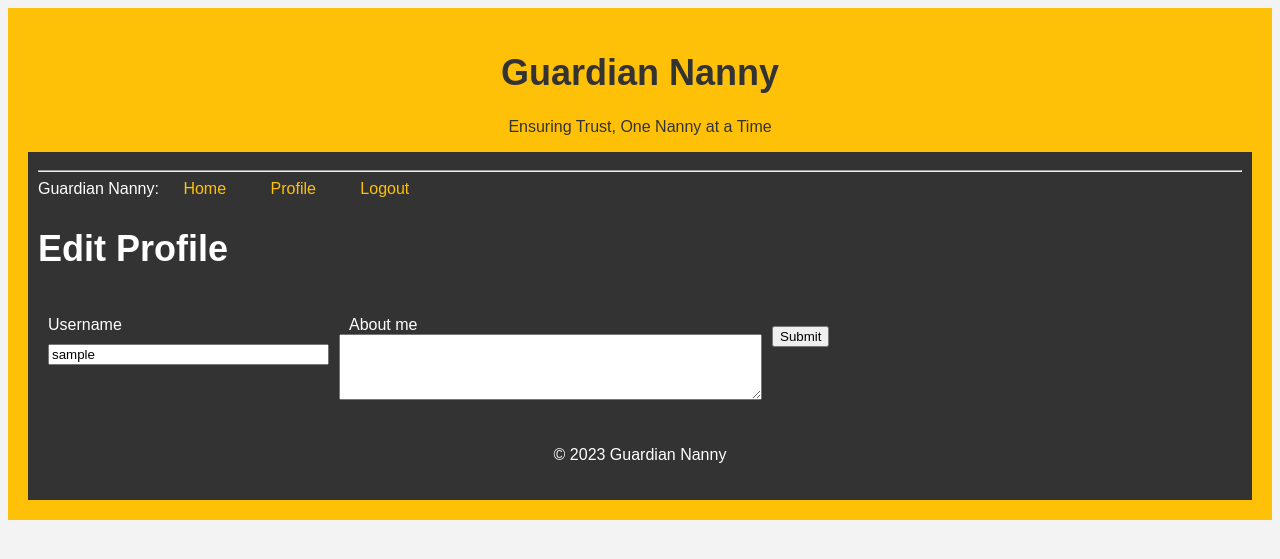
After one commit to Isabel-Kikuvi/Guardian-Nanny, a Flask app: page /edit_profile in a window 1280 px wide. The commit adds this page. Shown: the top 559 px of the page. Run offline with Flask 3, Linux system fonts and the light colour scheme; the visitor is signed in with stand-in values (Sample User, id 1).

Commit message:
created profile pages

```diff
--- a/app/forms.py
+++ b/app/forms.py
@@ -1,7 +1,8 @@
 from flask_wtf import FlaskForm
-from wtforms import StringField, PasswordField, BooleanField, SubmitField
-from wtforms.validators import ValidationError, DataRequired, Email, EqualTo
+from wtforms import StringField, PasswordField, BooleanField, SubmitField,TextAreaField
+from wtforms.validators import ValidationError, DataRequired, Email, EqualTo, Length
 from app.models import User
+
 
 class LoginForm(FlaskForm):
     username = StringField('Username', validators=[DataRequired()])
@@ -26,3 +27,18 @@ class RegistrationForm(FlaskForm):
         user = User.query.filter_by(email=email.data).first()
         if user is not None:
             raise ValidationError('Please use a different email address.')
+
+class EditProfileForm(FlaskForm):
+    username = StringField('Username', validators=[DataRequired()])
+    about_me = TextAreaField('About me', validators=[Length(min=0, max=140)])
+    submit = SubmitField('Submit')
+
+    def __init__(self, original_username, *args, **kwargs):
+        super(EditProfileForm, self).__init__(*args, **kwargs)
+        self.original_username = original_username
+
+    def validate_username(self, username):
+        if username.data != self.original_username:
+            user = User.query.filter_by(username=self.username.data).first()
+            if user is not None:
+                raise ValidationError('Please use a different username.')
--- a/app/models.py
+++ b/app/models.py
@@ -1,6 +1,7 @@
 from werkzeug.security import generate_password_hash, check_password_hash
 from flask_login import UserMixin
 from app import login
+from hashlib import md5
 from app import db
 
 @login.user_loader
@@ -13,17 +14,24 @@ class User(UserMixin, db.Model):
     username = db.Column(db.String(64), index=True, unique=True)
     email = db.Column(db.String(120), index=True, unique=True)
     password_hash = db.Column(db.String(128))
+    selected_nannies = db.relationship('NannySelection', back_populates='user')
+    about_me = db.Column(db.String(140))
 
     def __repr__(self):
         return '<User {}>'.format(self.username)
 
-    selected_nannies = db.relationship('NannySelection', back_populates='user')
+
 
     def set_password(self, password):
         self.password_hash = generate_password_hash(password)
 
     def check_password(self, password):
         return check_password_hash(self.password_hash, password)
+
+    def avatar(self, size):
+        digest = md5(self.email.lower().encode('utf-8')).hexdigest()
+        return 'https://www.gravatar.com/avatar/{}?d=identicon&s={}'.format(
+            digest, size)
 
 # Nanny Model
 class Nanny(db.Model):
--- a/app/routes.py
+++ b/app/routes.py
@@ -5,20 +5,12 @@ from flask_login import current_user, login_user, logout_user, login_required
 from werkzeug.urls import url_parse
 from app.models import User
 from app import db
+from app.forms import EditProfileForm
 
 @app.route('/')
 @app.route('/index')
 def index():
     return render_template("index.html", title='Home Page')
-
-@app.route('/info')
-def about():
-    return render_template('about.html')
-
-
-@app.route('/signup')
-def signup():
-    return render_template('signup.html')
 
 @app.route('/login', methods=['GET', 'POST'])
 def login():
@@ -53,6 +45,25 @@ def register():
         return redirect(url_for('login'))
     return render_template('register.html', title='Register', form=form)
 
-@app.route('/contact')
-def contact():
-    return render_template('contact.html')
+@app.route('/user/<username>')
+@login_required
+def user(username):
+    user = User.query.filter_by(username=username).first_or_404()
+
+    return render_template('user.html', user=user)
+
+@app.route('/edit_profile', methods=['GET', 'POST'])
+@login_required
+def edit_profile():
+    form = EditProfileForm(current_user.username)
+    if form.validate_on_submit():
+        current_user.username = form.username.data
+        current_user.about_me = form.about_me.data
+        db.session.commit()
+        flash('Your changes have been saved.')
+        return redirect(url_for('edit_profile'))
+    elif request.method == 'GET':
+        form.username.data = current_user.username
+        form.about_me.data = current_user.about_me
+    return render_template('edit_profile.html', title='Edit Profile',
+                           form=form)
--- a/app/templates/base.html
+++ b/app/templates/base.html
@@ -11,12 +11,6 @@
         <h1>Guardian Nanny</h1>
         <p>Ensuring Trust, One Nanny at a Time</p>
         <nav>
-            <ul>
-                <li><a href="{{ url_for('index') }}">Home</a></li>
-                <li><a href="{{ url_for('signup') }}">Sign Up</a></li>
-                <li><a href="{{ url_for('login') }}">Log In</a></li>
-                <li><a href="{{ url_for('contact') }}">Contact</a></li>
-            </ul>
             <hr>
                 {% with messages = get_flashed_messages() %}
                 {% if messages %}
@@ -33,6 +27,7 @@
             {% if current_user.is_anonymous %}
             <a href="{{ url_for('login') }}">Login</a>
             {% else %}
+            <a href="{{ url_for('user', username=current_user.username) }}">Profile</a>
             <a href="{{ url_for('logout') }}">Logout</a>
             {% endif %}
         </div>
--- /dev/null
+++ b/app/templates/edit_profile.html
@@ -0,0 +1,23 @@
+{% extends "base.html" %}
+
+{% block content %}
+    <h1>Edit Profile</h1>
+    <form action="" method="post">
+        {{ form.hidden_tag() }}
+        <p>
+            {{ form.username.label }}<br>
+            {{ form.username(size=32) }}<br>
+            {% for error in form.username.errors %}
+            <span style="color: red;">[{{ error }}]</span>
+            {% endfor %}
+        </p>
+        <p>
+            {{ form.about_me.label }}<br>
+            {{ form.about_me(cols=50, rows=4) }}<br>
+            {% for error in form.about_me.errors %}
+            <span style="color: red;">[{{ error }}]</span>
+            {% endfor %}
+        </p>
+        <p>{{ form.submit() }}</p>
+    </form>
+{% endblock %}
```
Also changed, not shown: app/templates/about.html (deleted, +0 -34 lines), app/templates/contact.html (deleted, +0 -10 lines), app/templates/signup.html (deleted, +0 -21 lines), app/templates/user.html (added, +15 -0 lines), migrations/versions/8b7bb2fb21e2_new_field_in_user_model.py (added, +32 -0 lines), app.db. Lines whose indentation alone changed are shown as unchanged.
